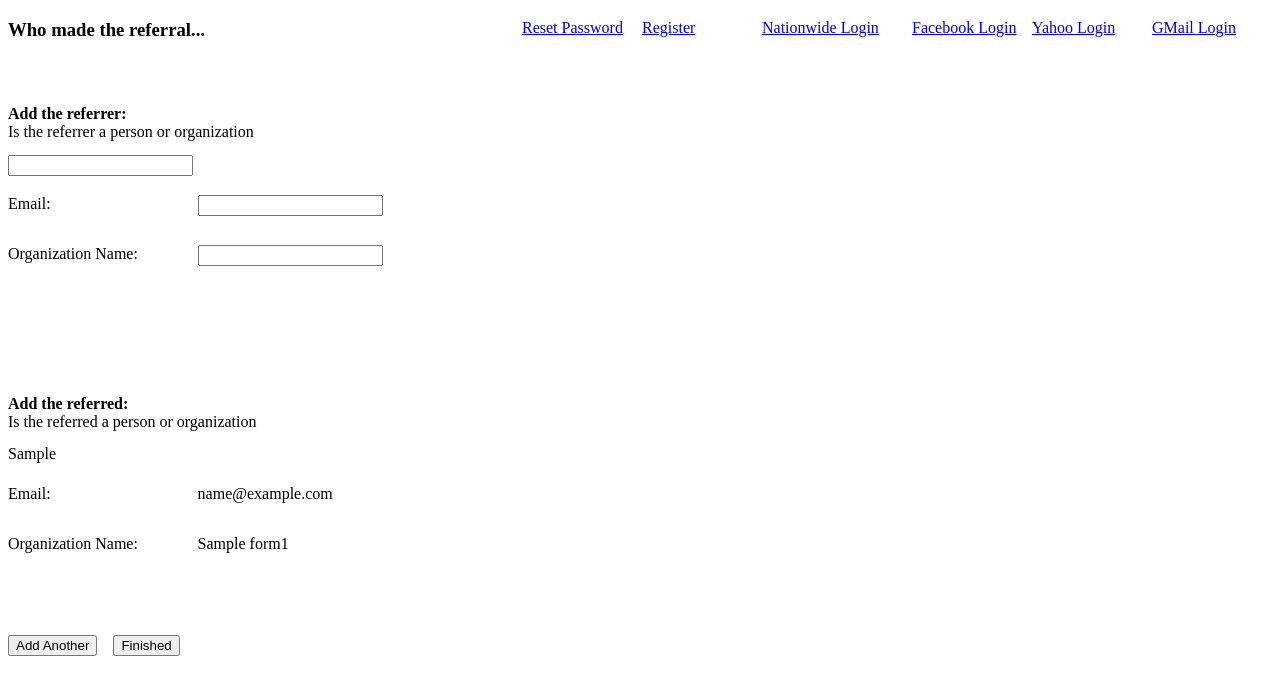
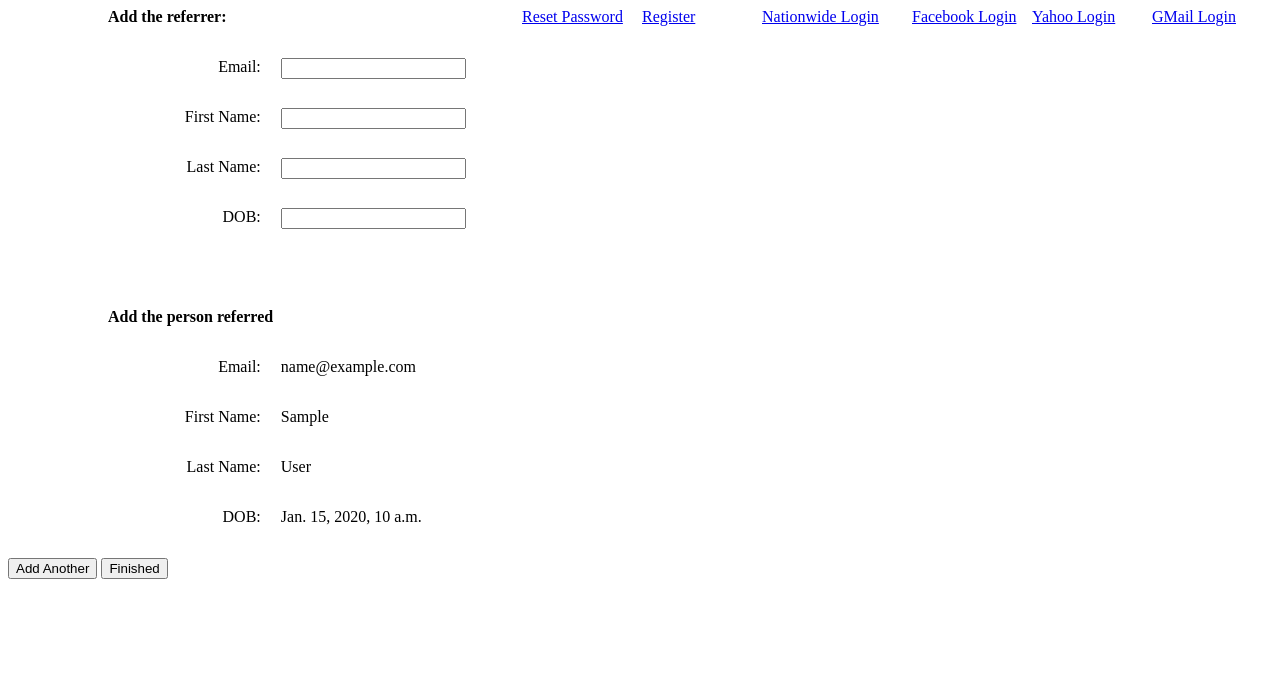
Before and after one commit to innovationhero/nationwidefinance, a Django app: template nationwidefinance/referrals/templates/add_referral.html in a window 1280 px wide. Shown: the top 695 px of the page. Run offline with Django 3.2, Linux system fonts and the light colour scheme; the template is opened without the code that fills it: most values are stand-ins (such as "Sample title", 1, 10 or a date in 2020); form fields are guessed from the names that the template uses; some libraries are stand-ins or nearby versions.

Commit message:
added email to add referral

```diff
--- a/nationwidefinance/referrals/admin.py
+++ b/nationwidefinance/referrals/admin.py
@@ -9,3 +9,5 @@ admin.site.register(models.ReferrerPoints)
 admin.site.register(models.EntityPlan)
 admin.site.register(models.EntityContact)
 admin.site.register(models.Industry)
+admin.site.register(models.OrganizationReferrerEntity)
+admin.site.register(models.OrganizationReferredRelation)
--- a/nationwidefinance/referrals/templates/add_referral.html
+++ b/nationwidefinance/referrals/templates/add_referral.html
@@ -1,5 +1,10 @@
 {%extends "base.html"%}
 {% block header_tag%}
+<style>
+.error {
+	color : red;
+}
+</style>
 {% autoescape off %}
 	<script>
 
@@ -9,156 +14,111 @@
 		$("#add_another").on('click',function(){
 			$("input[name=action]").val('add_another');
 		});
-		{%ifequal form.entity_type.value 'org' %}
-			$("#referrer_org_div").show();
-			$("#referrer_person_div").hide();
 
-		{%endifequal%}
-		{%ifequal form.entity_type.value 'person' %}
-			$("#referrer_person_div").show();
-			$("#referrer_org_div").hide();
-
-		{%endifequal%}
-		{%ifequal form1.entity_type.value 'org' %}
-			$("#referred_org_div").show();
-			$("#referred_person_div").hide();
-
-		{%endifequal%}
-		{%ifequal form1.entity_type.value 'person' %}
-			$("#referred_person_div").show();
-			$("#referred_org_div").hide();
-
-		{%endifequal%}
 	});
 	</script>
 {%endautoescape%}
 {% endblock %}
 
 {%block content %}
-	<div style="width:100%;height:50px;">
-		<h3>Who made the referral...</h3>
-	</div>
 
-	<br/><br/>
 	<div style="width:100%;height:200px;">
 		<form name="add_referrer" method="post">
-			<div style="width:100%;height:90px;">
-				<div style="width:30%;height:50px;">
-					<b>Add the referrer: &nbsp;&nbsp;</b><br/> Is the referrer a person or organization
-				</div>
-				<div style="width:70%;height:30px;">
-					{{form.entity_type}}
+			<div style="width:100%;height:50px;">
+				<div style="width:30%;height:50px;margin-left:100px;">
+					<b>Add the referrer:</b>
+
 				</div>
 			</div>
 			<div style="width:100%;height:50px;">
-					<div style="width:15%;float:left;">
+					<div style="width:20%;float:left;text-align:right;">
 						Email:
 					</div>
-					<div style="width:70%;float:left;">
-						{{form.email_address}}
+					<div style="width:20%;float:left;padding-left:20px;">
+						{{form.email}}
 					</div>
+					<div>{% if form.email.errors %} <span class="error">{{ form.email.errors|join:", " }}</span>{% endif %}</div>
 				</div>
-			<div id="referrer_person_div" style="display:none;height:200px;">
+
 				<div style="width:100%;height:50px;">
-					<div style="width:15%;float:left;">
+					<div style="width:20%;float:left;text-align:right;">
 						First Name:
 					</div>
-					<div style="width:70%;float:left;">
+					<div style="width:20%;float:left;padding-left:20px;">
 						{%csrf_token%}
 						{{form.first_name}}
 					</div>
+					<div>{% if form.first_name.errors %} <span class="error">{{ form.first_name.errors|join:", " }}</span>{% endif %}</div>
 				</div>
 				<div style="width:100%;height:50px;">
-					<div style="width:15%;float:left;">
+					<div style="width:20%;float:left;text-align:right;">
 						Last Name:
 					</div>
-					<div style="width:70%;float:left;">
+					<div style="width:20%;float:left;padding-left:20px;">
 						{{form.last_name}}
 					</div>
+					<div>{% if form.last_name.errors %} <span class="error">{{ form.last_name.errors|join:", " }}</span>{% endif %}</div>
 				</div>
 				<div style="width:100%;height:50px;">
-					<div style="width:15%;float:left;">
+					<div style="width:20%;float:left;text-align:right;">
 						DOB:
 					</div>
-					<div style="width:70%;float:left;">
+					<div style="width:20%;float:left;padding-left:20px;">
 						{{form.dob}}
 					</div>
+					<div>{% if form.dob.errors %} <span class="error">{{ form.dob.errors|join:", " }}</span>{% endif %}</div>
 				</div>
-			</div>
-			<div style="display:block;height:100px;" id="referrer_org_div" >
-				<div style="width:100%;height:50px;">
-					<div style="width:15%;float:left;">
-						Organization Name:
-					</div>
-					<div style="width:70%;float:left;">
-						{{form.org_name}}
-					</div>
-				</div>
-			</div>
-			<div>
-					{{form.errors}}
-					{{form.non_field_errors}}
-				</div>
+
+
 			<div id="breaker" style="height:50px;"></div>
-			<div style="width:100%;height:90px;">
-				<div style="width:30%;height:50px;">
-					<b>Add the referred: &nbsp;&nbsp;</b><br/> Is the referred a person or organization
-				</div>
-				<div style="width:70%;height:30px;">
-					{{form1.entity_type}}
+			<div style="width:100%;height:50px;">
+				<div style="width:30%;height:50px;margin-left:100px;">
+					<b>Add the person referred</b>
 				</div>
 			</div>
 			<div style="width:100%;height:50px;">
-					<div style="width:15%;float:left;">
+					<div style="width:20%;float:left;text-align:right;">
 						Email:
 					</div>
-					<div style="width:70%;float:left;">
-						{{form1.email_address}}
+					<div style="width:20%;float:left;padding-left:20px;">
+						{{form1.email}}
 					</div>
+					<div>{% if form1.email.errors %} <span class="error">{{ form1.email.errors|join:", " }}</span>{% endif %}</div>
 			</div>
-			<div style="display:none;height:200px;" id="referred_person_div" >
+
 				<div style="width:100%;height:50px;">
-					<div style="width:15%;float:left;">
+					<div style="width:20%;float:left;text-align:right;">
 						First Name:
 					</div>
-					<div style="width:70%;float:left;">
+					<div style="width:20%;float:left;padding-left:20px;">
 						{{form1.first_name}}
 					</div>
+					<div>{% if form1.first_name.errors %} <span class="error">{{ form1.first_name.errors|join:", " }}</span>{% endif %}</div>
 				</div>
 				<div style="width:100%;height:50px;">
-					<div style="width:15%;float:left;">
+					<div style="width:20%;float:left;text-align:right;">
 						Last Name:
 					</div>
-					<div style="width:70%;float:left;">
+					<div style="width:20%;float:left;padding-left:20px;">
 						{{form1.last_name}}
 					</div>
+					<div>{% if form1.last_name.errors %} <span class="error">{{ form1.last_name.errors|join:", " }}</span>{% endif %}</div>
 				</div>
 				<div style="width:100%;height:50px;">
-					<div style="width:15%;float:left;">
+					<div style="width:20%;float:left;text-align:right;">
 						DOB:
 					</div>
-					<div style="width:70%;float:left;">
+					<div style="width:20%;float:left;padding-left:20px;">
 						{{form1.dob}}
 					</div>
+					<div>{% if form1.dob.errors %} <span class="error">{{ form1.dob.errors|join:", " }}</span>{% endif %}</div>
 				</div>
-			</div>
-			<div style="display:block;height:100px;" id="referred_org_div">
-				<div style="width:15%;float:left;">
-					Organization Name:
-				</div>
-				<div style="width:70%;float:left;">
-					{{form1.org_name}}
-				</div>
-			</div>
-			<div>
-					{{form1.errors}}
-					{{form1.non_field_error}}
-				</div>
+
 			<div style="width:100%;height:50px;">
 				<div style="width:60%;height:50px;">
 					<input type="hidden" name="referral_id" value="{{referral_id}}"/>
 					<input type="hidden" name="action" value="add_referrer"/>
-					<input type="submit" value="Add Another" id="add_another"/> &nbsp;&nbsp;
+					<input type="submit" value="Add Another" id="add_another"/>
 					<input type="submit" value="Finished" id="finished"/>
 				</div>
 			</div>
--- /dev/null
+++ b/nationwidefinance/referrals/templates/new_referred_email.html
@@ -0,0 +1,3 @@
+Dear {{user.first_name}},
+
+<p>You have been added by {{business_name}} to our site with the email address {{user.email}}.  You can now access the site to find out how close you are to earning prises and make your own referrals at the following  <a href="http://dev.webiken.net:9080/referrals/first_login"> This link</a></p>
--- /dev/null
+++ b/nationwidefinance/referrals/templates/new_referrer_email.html
@@ -0,0 +1,3 @@
+Dear {{user.first_name}},
+
+<p>You have been added by {{business_name}} to our site with the email address {{user.email}}.  You can now access the site to find out how close you are to earning prises and make your own referrals at the following  <a href="http://dev.webiken.net:9080/referrals/first_login"> This link</a></p>
--- a/nationwidefinance/settings.py
+++ b/nationwidefinance/settings.py
@@ -180,7 +180,7 @@ LOGGING = {
     }
 }
 
-AUTH_PROFILE_MODULE = 'nationwidefinance.referrals.entityprofile'
+AUTH_PROFILE_MODULE = 'referrals.EntityProfile'
 LOGIN_REDIRECT_URL = '/nationwide/referrals/'
 FACEBOOK_APP_ID                   = '361510763943252'
 FACEBOOK_API_SECRET               = '2f02398f50a91ac1aea21676a098c53b'
@@ -201,3 +201,6 @@ EMAIL_USE_TLS = True
 
 
 BROKER_URL = 'django://'
+
+DATE_INPUT_FORMATS = ('%d/%m/%Y','%Y/%m/%d')
+USE_L10N = True
```
Also changed, not shown: nationwidefinance/mailer.py (+15 -0 lines), nationwidefinance/referrals/fixtures/initial_data.json (+52 -0 lines), nationwidefinance/referrals/forms.py (+22 -43 lines), nationwidefinance/referrals/models.py (+23 -6 lines), nationwidefinance/referrals/views.py (+35 -5 lines).
